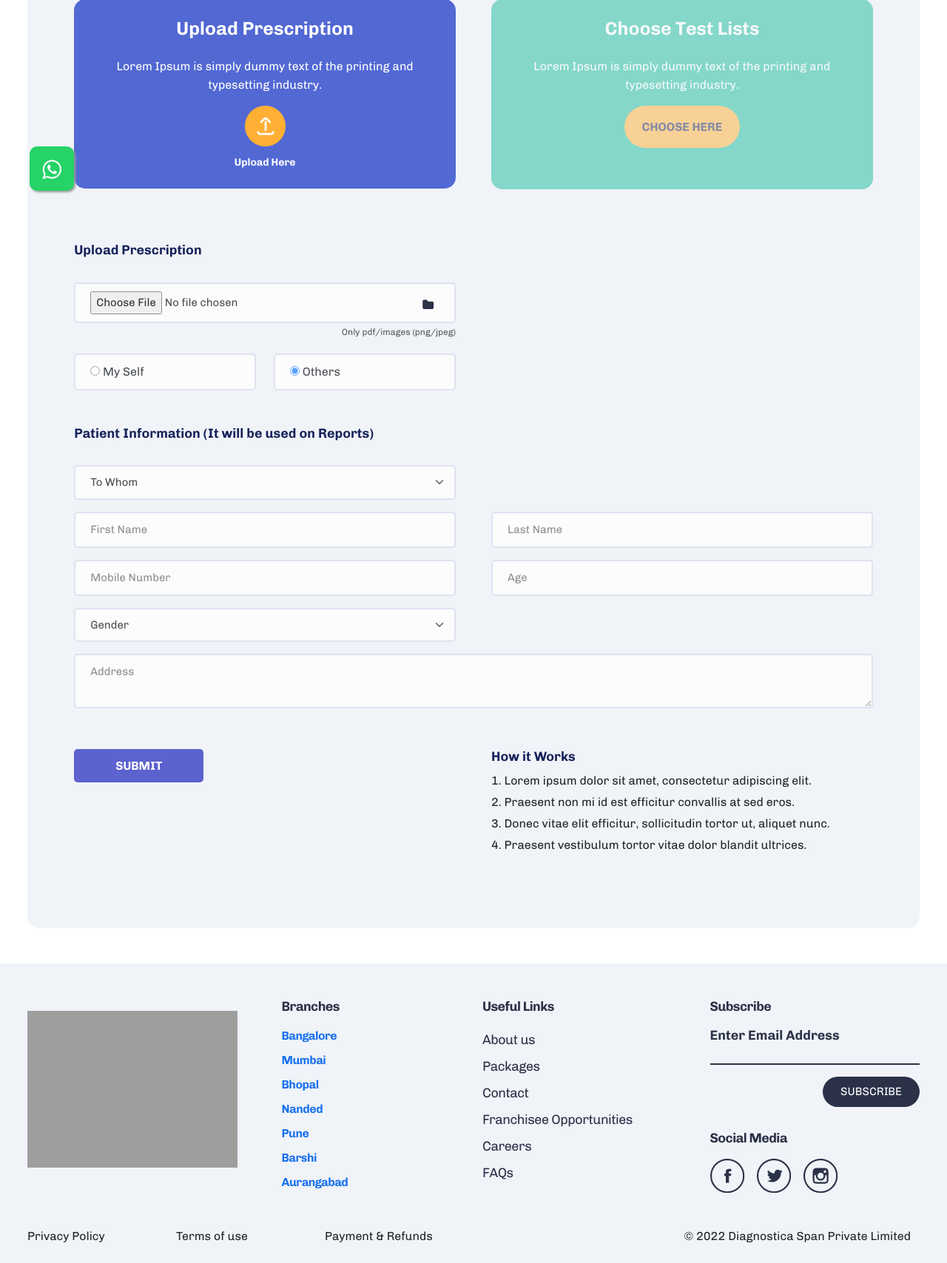
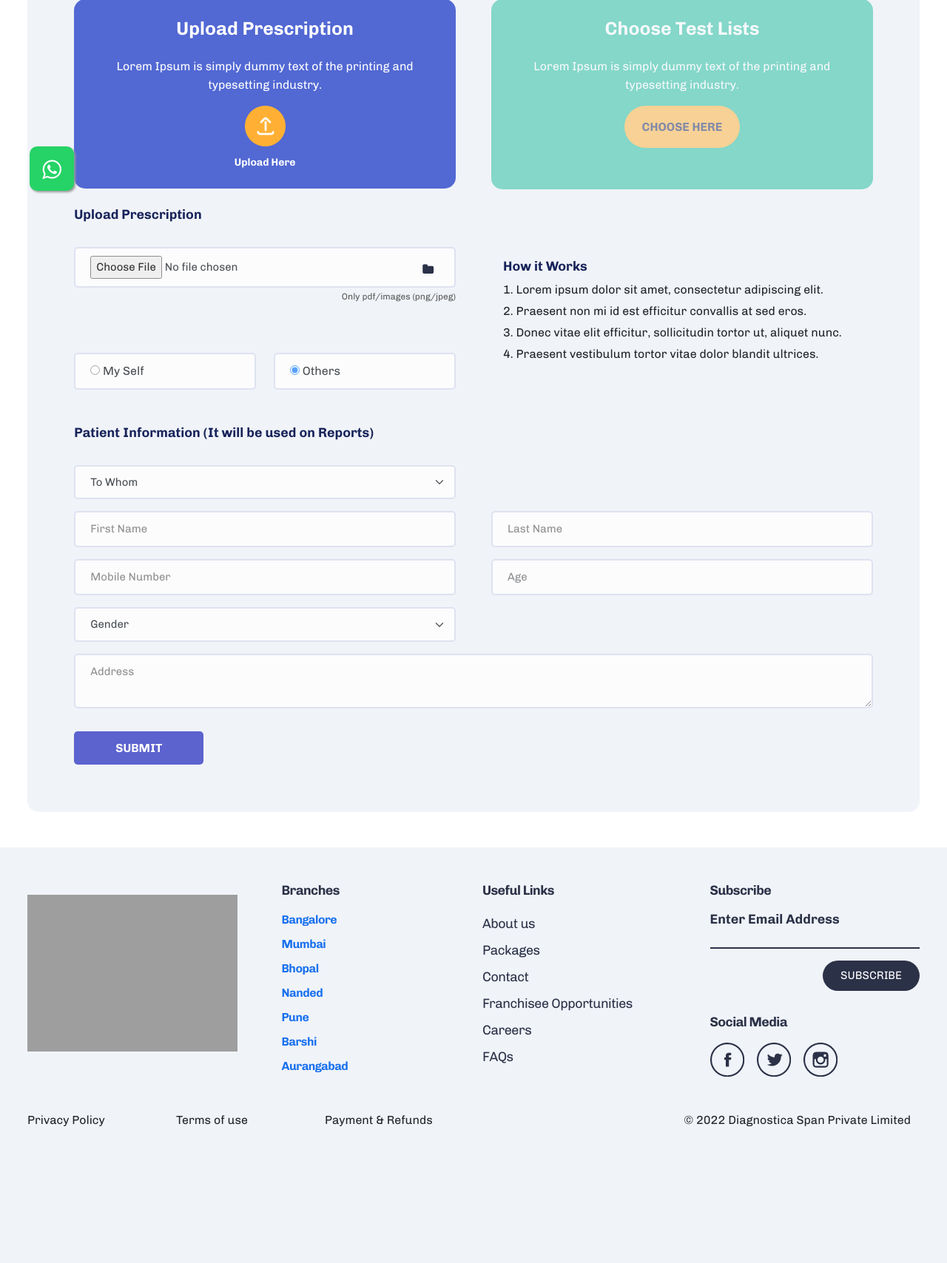
Before and after one commit to Sandeep2325/diagnostica, a Django app: page /prescription-upload/ in a window 1280 px wide. Shown: the part 502-2210 px from the top of the page at 74% size. After the commit the page ends 2025 px from the top, so only its background shows below. Run offline with Django 4.2, Linux system fonts and the light colour scheme; a user stored in the database is signed in; parts of the project's set-up code (start-up, migrations or seed data) failed here and were passed over; some libraries are stand-ins or nearby versions; grey boxes are pictures that could not be loaded.

Commit message:
shivraj21/7/2022

```diff
--- a/app1/templates/booking-history.html
+++ b/app1/templates/booking-history.html
@@ -197,10 +197,10 @@
             aria-hidden="true">
             <div class="modal-dialog  modal-dialog-centered modal-dialog-scrollable">
                 <div class="modal-content p-sm-4">
-                    <button type="button" class="btn-close close" data-bs-dismiss="modal"
-                    aria-label="Close"></button>
                     <div class="modal-body">
-
+                        <button type="button" class="btn-close  close" data-bs-dismiss="modal"
+                            aria-label="Close"></button>
+                            <h2 class="cl-dark-blue text-center fs-40  font-bold mb-3 pb-2">Patient Info</h2>
                             <div id="othersspop" >
                         </div>
                     </div>
--- a/app1/templates/register.html
+++ b/app1/templates/register.html
@@ -35,7 +35,8 @@
                                     Lorem Ipsum is simply dummy text of the printing and
                                     typesetting industry.
                                 </p>
-                                <div class="pt-3">
+                               <div class="row">
+                                <div class="col-lg-6 pt-3">
                                     <label class="fs-20 font-bold cl-dark-blue" for="firstname">First Name</label>
                                     <br />
                                     <div class="pt-2">
@@ -44,7 +45,7 @@
                                             placeholder="Enter Your Name" id="firstname" name="firstname" type="text" maxlength="250"/>
                                     </div>
                                 </div>
-                                <div class="pt-3">
+                                <div class=" col-lg-6 pt-3">
                                     <label class="fs-20 font-bold cl-dark-blue" for="lastname">Last Name</label>
                                     <br />
                                     <div class="pt-2">
@@ -53,6 +54,7 @@
 
                                     </div>
                                 </div>
+                               </div>
                                 <div class="pt-3">
                                     <label class="fs-20 font-bold cl-dark-blue" for="email"> Email
                                         ID</label>
--- a/app1/templates/uploadprescriptions.html
+++ b/app1/templates/uploadprescriptions.html
@@ -54,7 +54,7 @@
                                         {%endfor%}
                                 <form method="post" id="prescription" enctype="multipart/form-data">
                                     {%csrf_token%}
-                                    <div class="row py-lg-5 py-3">
+                                    <div class="row py-lg-0 py-3">
 
                                         <div class="px-xl-4 col-xl-6 col-lg-6 mx-auto">
                                             <h3 class="px-lg-0 px-3 fs-30 font-bold cl-dark-blue"> Upload Prescription
@@ -71,7 +71,7 @@
                                             </div>
                                         </div>
                                         <div class="px-xl-4 col-xl-6 col-lg-6 mx-auto pt-4">
-                                            <!-- <div class="px-lg-0 px-3">
+                                            <div class="px-lg-3 py-lg-3 br-10 px-3 d-lg-block d-none">
                                                 <h3 class="fs-30 font-bold cl-dark-blue">How it Works</h3>
                                                 <p class="m-0 mb-1">1. Lorem ipsum dolor sit amet, consectetur adipiscing elit.
                                                 </p>
@@ -80,20 +80,20 @@
                                                 <p class="m-0 mb-1"> 3. Donec vitae elit efficitur, sollicitudin tortor ut, aliquet nunc. </p>
                                                 <p class="m-0 mb-1"> 4. Praesent vestibulum tortor vitae dolor blandit ultrices.
                                                 </p>
-                                            </div> -->
+                                            </div>
                                         </div>
-                                        <div class="px-xl-4 col-xl-6 col-lg-6 mx-auto pt-3">
+                                        <div class="px-xl-4 col-xl-6 col-lg-6 mx-auto pt-3 h-100" style="margin-top:-50px ;">
                                             <div class="row ">
                                                 <div class="col-6">
                                                     <div class="bg-white myself_other ms-3 ms-lg-0 mt-lg-0 mt-3 form_input">
-                                                        <input class="form_input" type="radio" name="radio_self" id="myself" onClick="ckChange(this)"/>
-                                                        <label for="myself">My Self</label>
+                                                        <input class="form_input cursor" type="radio" name="radio_self" id="myself" onClick="ckChange(this)"/>
+                                                        <label for="myself" class="cursor">My Self</label>
                                                     </div>
                                                 </div>
                                                 <div class="col-6">
                                                     <div class="bg-white myself_other me-3 me-lg-0 mt-lg-0 mt-3  form_input">
-                                                        <input class="form_input" checked type="radio" name="radio_others" id="others" onClick="ckChange1(this)"/>
-                                                        <label for="others">Others</label>
+                                                        <input class="form_input cursor" checked type="radio" name="radio_others" id="others" onClick="ckChange1(this)"/>
+                                                        <label for="others" class="cursor">Others</label>
                                                     </div>
                                                 </div>
                                             </div>
@@ -116,7 +116,7 @@
                                             </select>
                                             </div>
                                         </div>
-                                        <div class="px-xl-4 col-xl-6 col-lg-6 mx-auto pt-3"></div>
+                                        <div class="px-xl-4 col-xl-6 col-lg-6 mx-auto pt-lg-3"></div>
                                         <div class="px-xl-4 col-xl-6 col-lg-6 mx-auto pt-3">
                                             <div class="px-lg-0 px-3">
                                                 <input class="w-100  form_input" placeholder="First Name" name="firstname" id="firstname" type="text" maxlength="250"/>
@@ -147,17 +147,17 @@
                                             </select>
                                             </div>
                                         </div>
-                                        <div class="px-xl-4 col-xl-6 col-lg-6 mx-auto pt-3"> </div>
+                                        <div class="px-xl-4 col-xl-6 col-lg-6 mx-auto pt-lg-3"> </div>
                                         <div class="px-xl-4 col-12 mx-auto pt-3">
                                             <div class="px-lg-0 px-3">
                                                 <textarea class="w-100  form_input" rows="2" placeholder="Address" name="address" id="address" type="text" maxlength="250"></textarea>
                                             </div>
                                         </div>
-                                        <div class="px-xl-4 col-xl-6 col-lg-6 mx-auto py-lg-5 py-3 ">
+                                        <div class="px-xl-4 col-xl-6 col-lg-6 mx-auto pt-lg-4 py-3 ">
                                             <button class="mx-lg-0 mx-3 globalsubmitbutton " type="submit" name="submit" id="submit">SUBMIT</button>
                                         </div>
-                                        <div class="px-xl-4 col-xl-6 col-lg-6 mx-auto pt-lg-5">
-                                            <div class="px-lg-0 px-3">
+                                        <div class="px-xl-4 col-xl-6 col-lg-6 mx-auto pt-lg-5 ">
+                                            <div class="px-lg-0 px-3 d-lg-none">
                                                 <h3 class="fs-30 font-bold cl-dark-blue">How it Works</h3>
                                                 <p class="m-0 mb-1">1. Lorem ipsum dolor sit amet, consectetur adipiscing elit.
                                                 </p>
```
Also changed, not shown: app1/static/css/style.css (+10 -0 lines).
